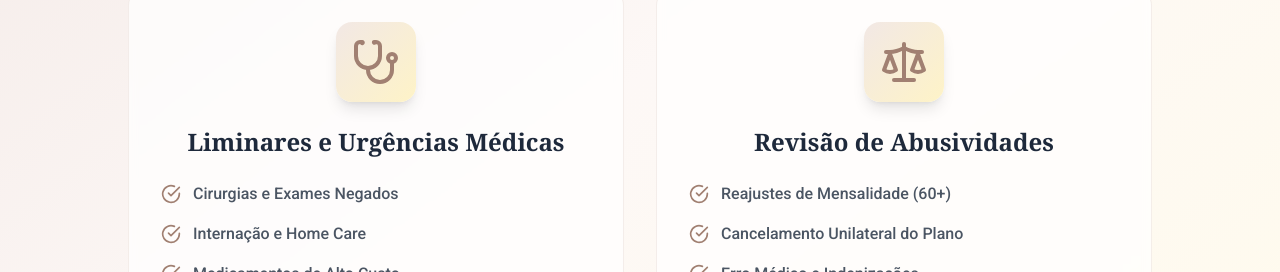
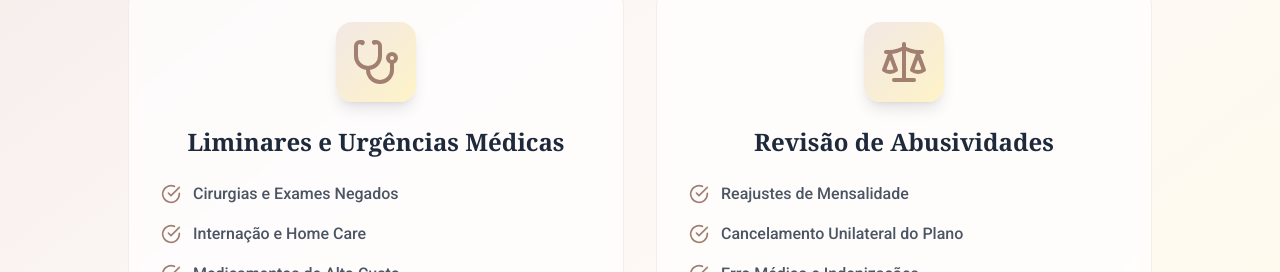
Before and after one commit to coutinho98/advflavia, a React (Vite) app: page / in a window 1280 px wide. Shown: the part 1401-1673 px from the top of the page. Built offline with nearby package versions, Linux system fonts and the light colour scheme.

Commit message:
remove 60+

```diff
--- a/src/components/Services.tsx
+++ b/src/components/Services.tsx
@@ -16,7 +16,7 @@ const services = [
     icon: <Scale className="h-12 w-12 text-warm-600 dark:text-amber-400" />,
     title: 'Revisão de Abusividades',
     features: [
-      'Reajustes de Mensalidade (60+)',
+      'Reajustes de Mensalidade',
       'Cancelamento Unilateral do Plano',
       'Erro Médico e Indenizações',
       'Reembolso de Despesas Médicas'
```
